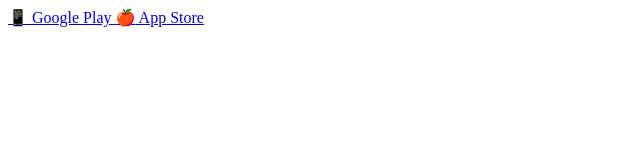
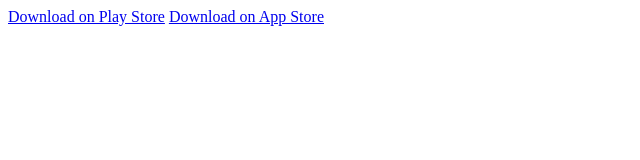
Before and after one commit to coooldoggy/NyangLifeDiary, a plain HTML site: page index.html in a window 1280 px wide. Shown: the whole page, without its empty margins (0-640 px from the left). Drawn offline with Linux system fonts and the light colour scheme.

Commit message:
Updated Play Store and App Store links in index.html

```diff
--- a/index.html
+++ b/index.html
@@ -1,8 +1,3 @@
-<div class="download-buttons">
-  <a href="https://play.google.com/store/apps/details?id=com.coooldoggy.mycatdiray&hl=ko" class="btn">
-    <span>📱</span> Google Play
-  </a>
-  <a href="https://apps.apple.com/us/app/%EB%83%A5%EC%83%9D%EC%9D%BC%EA%B8%B0/id6751260762" class="btn">
-    <span>🍎</span> App Store
-  </a>
-</div>
+<!-- Updated Play Store and App Store links -->
+<a href="https://play.google.com/store/apps/details?id=com.example.app">Download on Play Store</a>
+<a href="https://apps.apple.com/app/id123456789">Download on App Store</a>
```
